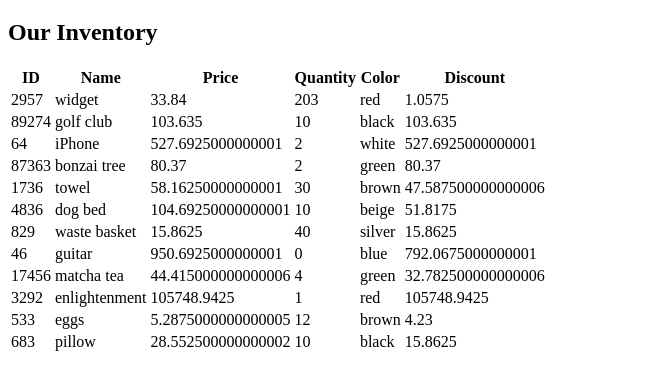
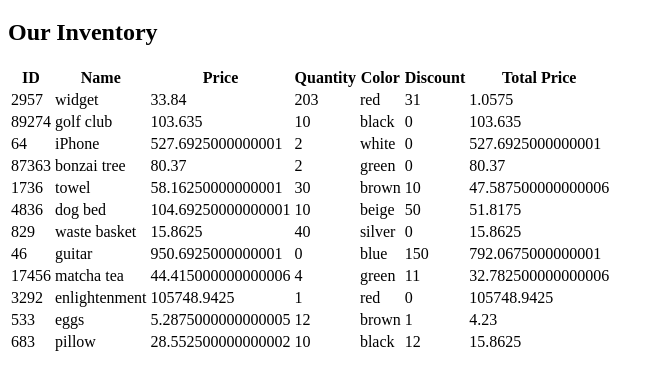
Before and after one commit to sw333zy/shopular, a website: page index.html in a window 1280 px wide. Shown: the part 61-450 px from the top of the page, without its empty margins (0-663 px from the left). Drawn offline with nearby package versions, Linux system fonts and the light colour scheme.

Commit message:
added total price

```diff
--- a/index.html
+++ b/index.html
@@ -15,12 +15,14 @@
           <th>Quantity</th>
           <th>Color</th>
           <th>Discount</th>
+          <th>Total Price</th>
           <tr ng-repeat='item in sale.inventory'>
             <td>{{item.id}}</td>
             <td>{{item.name}}</td>
             <td>{{item.price * sale.tax}}</td>
             <td>{{item.quantity}}</td>
             <td>{{item.color}}</td>
+            <td>{{item.discount}}</td>
             <td>{{(item.price - item.discount) * sale.tax}}</td>
 
           </tr>
```
